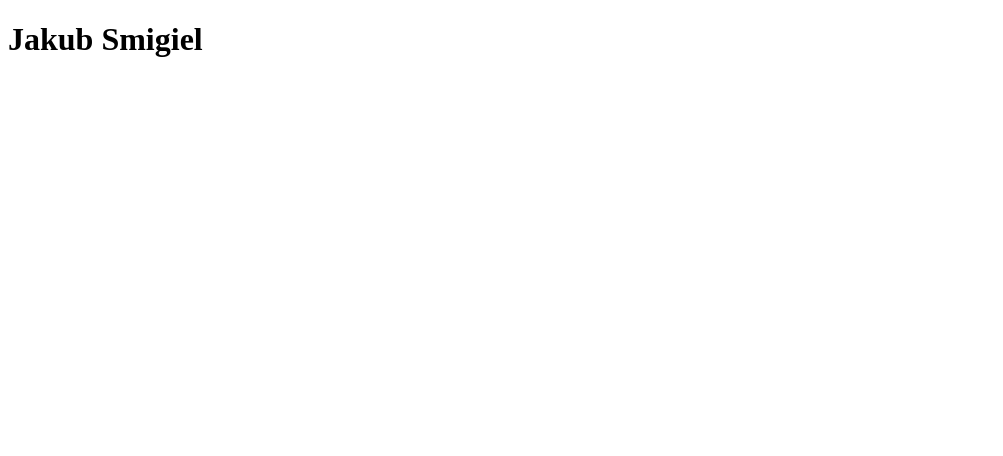
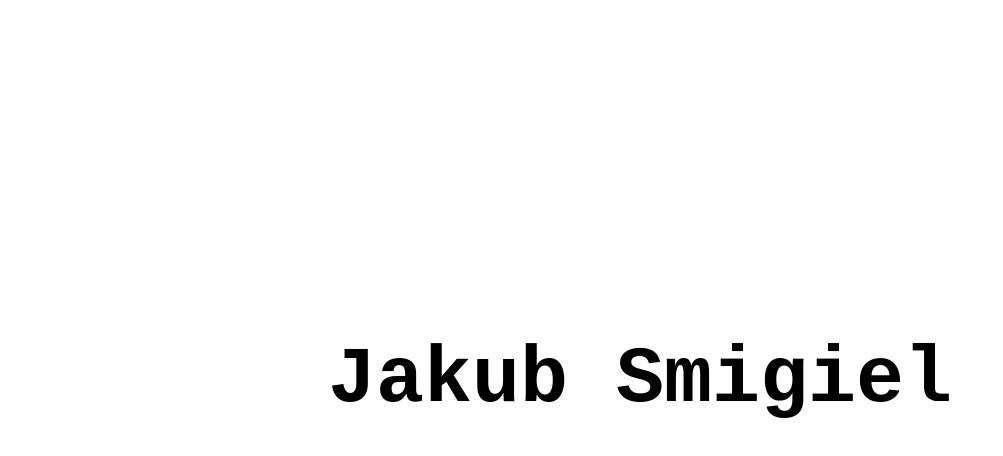
Before and after one commit to jakubsmigiel/jakubsmigiel.github.io, a plain HTML site: page index.html in a window 1280 px wide. Shown: the whole page, without its empty margins (0-1003 px from the left). Drawn offline with Linux system fonts and the light colour scheme.

Commit message:
Font and positioning change

```diff
--- a/index.html
+++ b/index.html
@@ -4,7 +4,28 @@
     <meta charset="UTF-8">
     <meta http-equiv="X-UA-Compatible" content="IE=edge">
     <meta name="viewport" content="width=device-width, initial-scale=1.0">
-    <title>Jake</title>
+    <style>
+        body {
+            padding: 0;
+            margin: 0;
+        }
+        h1 {
+           font-family: monospace;
+           text-align: center;
+           font-size: 10vh;
+        }
+        @media only screen and (min-width: 671px) {
+            h1 {
+                padding-top: 35vh;
+            }
+        }
+        @media only screen and (max-width: 671px) {
+            h1 {
+                padding-top: 30vh;
+            }
+        }
+      </style>
+    <title>jsmi</title>
 </head>
 <body>
     <h1>
```
Also changed, not shown: 1 other file.
